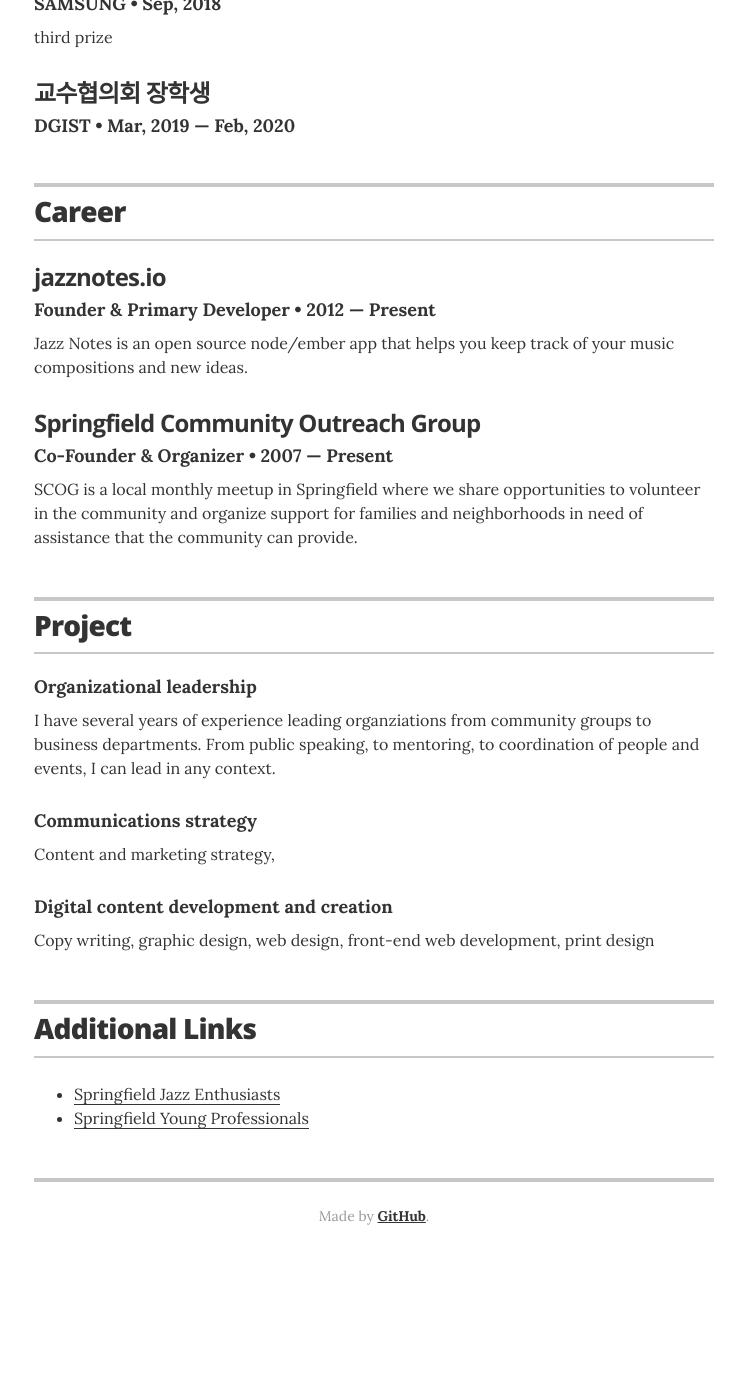
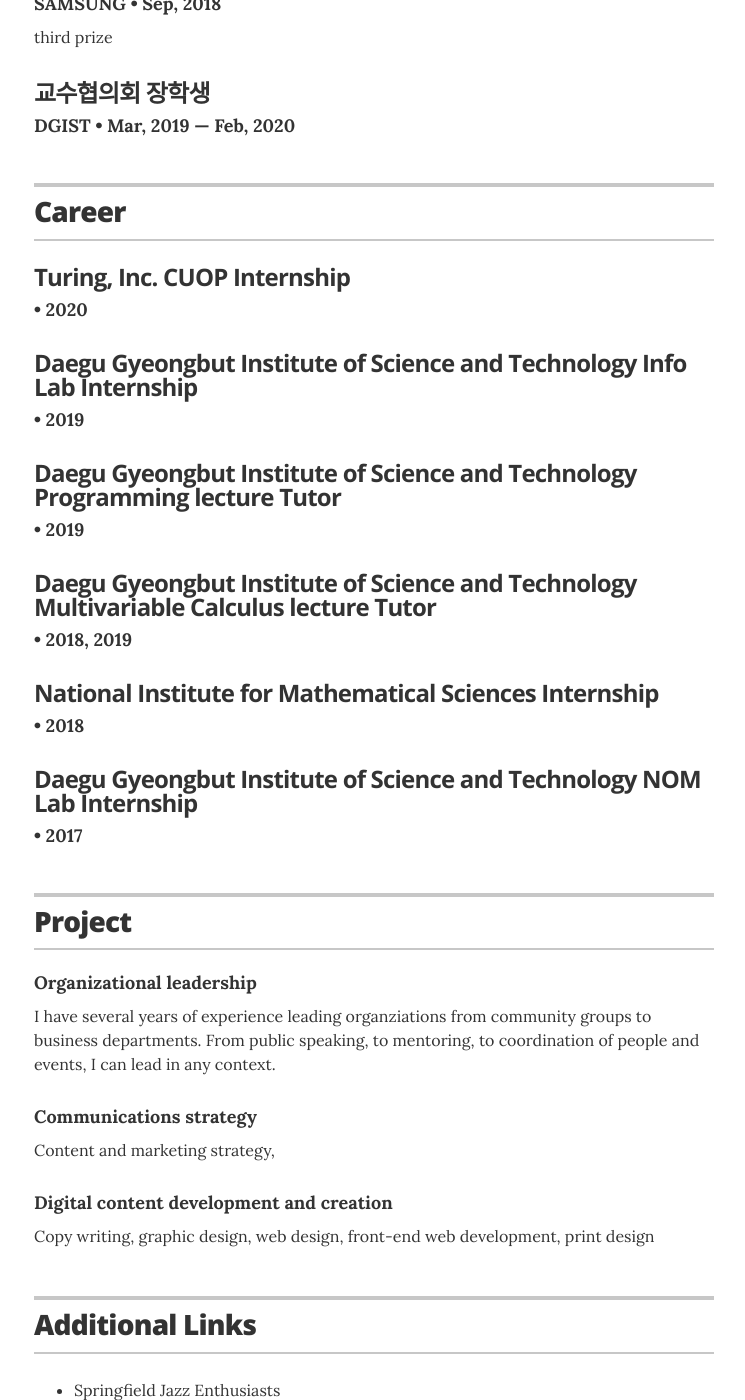
Before and after one commit to pgworld/devwoo.github.io, a Jekyll site: the page built from index.html, in a window 1280 px wide and 1400 px high, scrolled down 913 px. Shown: the whole window, without its empty margins (266-1011 px from the left). Built offline with Jekyll 4.4.1, drawn with Linux system fonts in a browser that asks for light colours; before the commit the page ends 2188 px from its top, so only the background shows below that.

Commit message:
Update projects.yml

```diff
--- a/_data/projects.yml
+++ b/_data/projects.yml
@@ -1,16 +1,26 @@
 # Projects
-# uncomment the urls if you wish to display them, and add your own URL
+- project: Turing, Inc. CUOP Internship
+  role:
+  duration: 2020
 
-# jazznotes.io
-- project: jazznotes.io
-  role: Founder & Primary Developer
-  duration: 2012 &mdash; Present
-  # url: "#"
-  description: Jazz Notes is an open source node/ember app that helps you keep track of your music compositions and new ideas.
+- project: Daegu Gyeongbut Institute of Science and Technology Info Lab Internship
+  role:
+  duration: 2019
+
+- project: Daegu Gyeongbut Institute of Science and Technology Programming lecture Tutor
+  role:
+  duration: 2019
 
 # Springfield Community Outreach Group
-- project: Springfield Community Outreach Group
-  role: Co-Founder & Organizer
-  duration: 2007 &mdash; Present
-  # url: "#"
-  description: SCOG is a local monthly meetup in Springfield where we share opportunities to volunteer in the community and organize support for families and neighborhoods in need of assistance that the community can provide.
+- project: Daegu Gyeongbut Institute of Science and Technology Multivariable Calculus lecture Tutor
+  role:
+  duration: 2018, 2019
+
+# Springfield Community Outreach Group
+- project: National Institute for Mathematical Sciences Internship
+  role:
+  duration: 2018
+
+- project: Daegu Gyeongbut Institute of Science and Technology NOM Lab Internship
+  role:
+  duration: 2017
```
